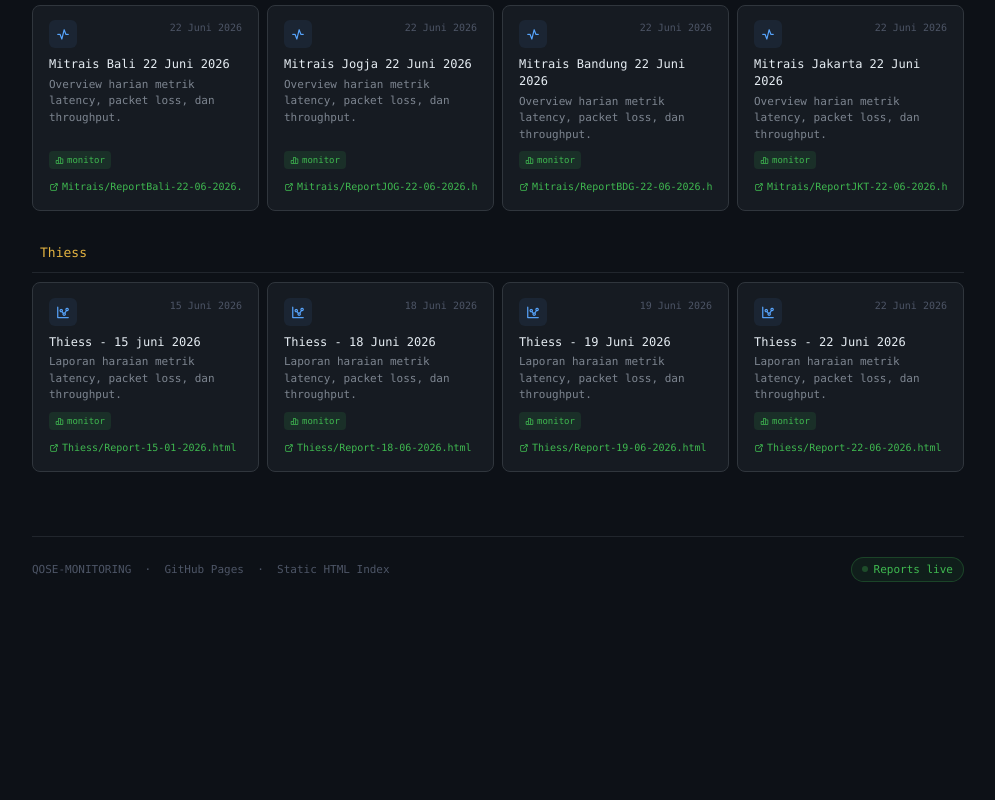
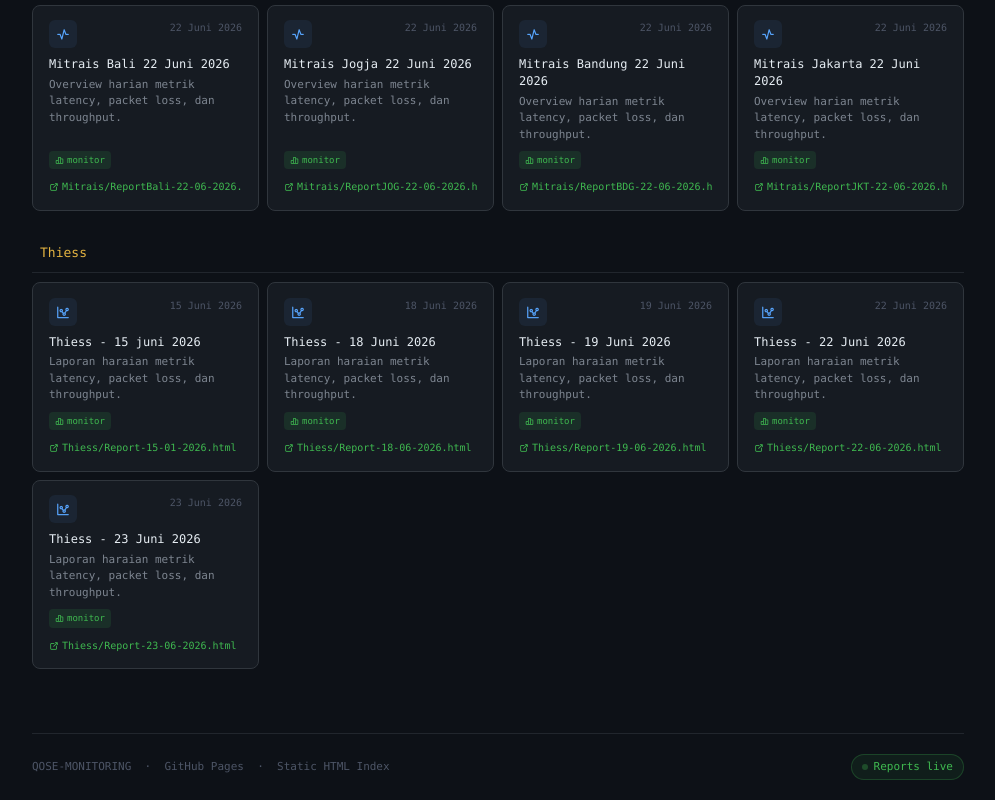
Before and after one commit to Qose88/Report-Monitoring, a plain HTML site: page index.html in a window 1280 px wide. Shown: the part 991-1791 px from the top of the page, without its empty margins (142-1137 px from the left). Before the commit the page ends 1593 px from the top, so only its background shows below. Drawn offline with Linux system fonts and the light colour scheme.

Commit message:
update 23 Juli 20026

```diff
--- a/index.html
+++ b/index.html
@@ -894,6 +894,24 @@
               </div>
             </a>
 
+            <a class="card" href="Thiess/Report-23-06-2026.html">
+              <div class="card-top">
+                <div class="card-icon"><i class="ti ti-chart-dots"></i></div>
+                <span class="card-date">23 Juni 2026</span>
+              </div>
+              <div class="card-name">Thiess - 23 Juni 2026</div>
+              <div class="card-desc">
+                Laporan haraian metrik latency, packet loss, dan throughput.
+              </div>
+              <span class="tag tag-green"
+                ><i class="ti ti-chart-bar" style="font-size: 9px"></i>
+                monitor</span
+              >
+              <div class="card-link">
+                <i class="ti ti-external-link"></i>
+                Thiess/Report-23-06-2026.html
+              </div>
+            </a>
             <!--
         TAMBAH FILE BARU DI FOLDER INI:
         copy blok <a class="card" ...> di atas, paste di sini, ganti href/nama/tanggal
```
